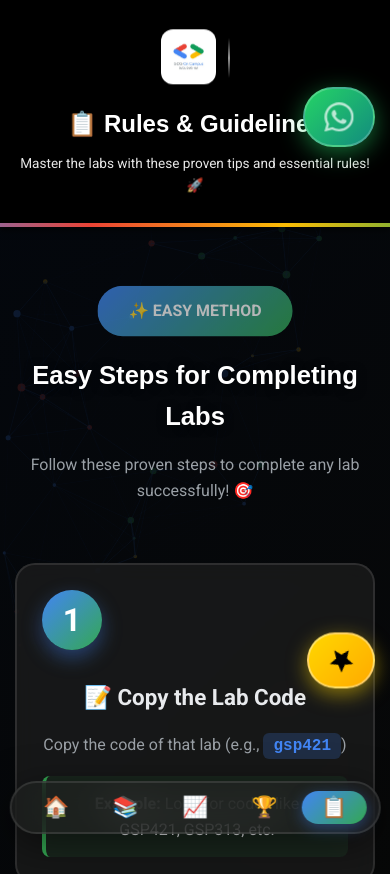
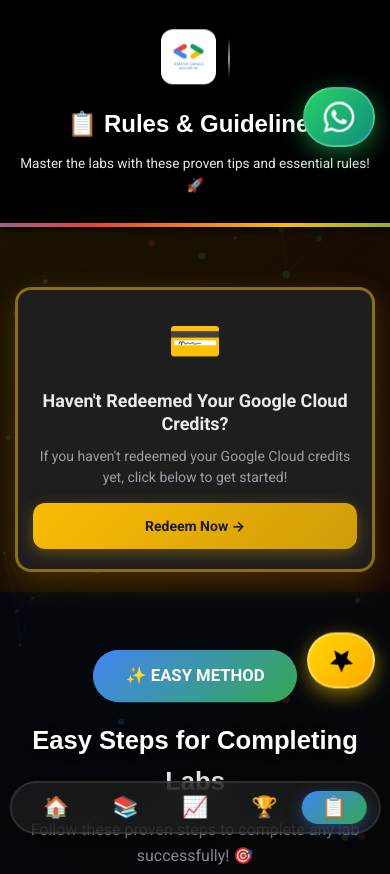
Before and after one commit to VinitSurve/GenAi-Leaderboard-, a website: page pages/rules.html in a window 390 px wide. Shown: the top 874 px of the page. Drawn offline with Linux system fonts and the light colour scheme; a web font is replaced by a local one.

Commit message:
Seventh Update

```diff
--- a/css/responsive.css
+++ b/css/responsive.css
@@ -1054,3 +1054,63 @@
         font-size: 1.5rem;
     }
 }
+
+/* === Credits Banner Responsive Styles === */
+@media screen and (max-width: 768px) {
+    .credits-banner {
+        padding: 70px 0 30px;
+    }
+
+    .credits-alert {
+        flex-direction: column;
+        gap: 20px;
+        padding: 25px 20px;
+        text-align: center;
+    }
+
+    .credits-icon {
+        font-size: 50px;
+    }
+
+    .credits-title {
+        font-size: 20px;
+    }
+
+    .credits-description {
+        font-size: 15px;
+    }
+
+    .credits-btn {
+        width: 100%;
+        padding: 14px 25px;
+        font-size: 15px;
+    }
+}
+
+@media screen and (max-width: 480px) {
+    .credits-banner {
+        padding: 60px 0 20px;
+    }
+
+    .credits-alert {
+        padding: 20px 15px;
+        gap: 15px;
+    }
+
+    .credits-icon {
+        font-size: 40px;
+    }
+
+    .credits-title {
+        font-size: 18px;
+    }
+
+    .credits-description {
+        font-size: 14px;
+    }
+
+    .credits-btn {
+        padding: 12px 20px;
+        font-size: 14px;
+    }
+}
--- a/css/style.css
+++ b/css/style.css
@@ -2733,6 +2733,86 @@
 /* ===================================
    RULES PAGE STYLES
    =================================== */
+/* Credits Redemption Banner */
+.credits-banner {
+    padding: 80px 0 40px;
+    background: linear-gradient(135deg, rgba(251, 188, 4, 0.1), rgba(234, 67, 53, 0.1));
+}
+
+.credits-alert {
+    display: flex;
+    align-items: center;
+    gap: 25px;
+    padding: 30px;
+    background: var(--bg-card);
+    border: 3px solid rgba(251, 188, 4, 0.5);
+    border-radius: 16px;
+    box-shadow: 0 10px 30px rgba(251, 188, 4, 0.2);
+    transition: all 0.3s ease;
+}
+
+.credits-alert:hover {
+    transform: translateY(-5px);
+    box-shadow: 0 15px 40px rgba(251, 188, 4, 0.3);
+    border-color: var(--primary-yellow);
+}
+
+.credits-icon {
+    font-size: 60px;
+    flex-shrink: 0;
+    animation: pulse 2s ease-in-out infinite;
+}
+
+@keyframes pulse {
+    0%, 100% {
+        transform: scale(1);
+    }
+    50% {
+        transform: scale(1.1);
+    }
+}
+
+.credits-content {
+    flex: 1;
+}
+
+.credits-title {
+    font-size: 24px;
+    font-weight: 700;
+    color: var(--text-primary);
+    margin: 0 0 10px 0;
+    line-height: 1.3;
+}
+
+.credits-description {
+    font-size: 16px;
+    color: var(--text-secondary);
+    margin: 0;
+    line-height: 1.5;
+}
+
+.credits-btn {
+    padding: 15px 30px;
+    background: linear-gradient(135deg, var(--primary-yellow), rgba(251, 188, 4, 0.8));
+    color: #1a1a1a;
+    font-size: 16px;
+    font-weight: 700;
+    border: none;
+    border-radius: 12px;
+    cursor: pointer;
+    transition: all 0.3s ease;
+    text-decoration: none;
+    white-space: nowrap;
+    flex-shrink: 0;
+    box-shadow: 0 4px 15px rgba(251, 188, 4, 0.3);
+}
+
+.credits-btn:hover {
+    background: linear-gradient(135deg, rgba(251, 188, 4, 1), var(--primary-yellow));
+    transform: translateX(5px);
+    box-shadow: 0 6px 20px rgba(251, 188, 4, 0.4);
+}
+
 .rules-section {
     padding: 60px 0;
     background: linear-gradient(135deg, rgba(66, 133, 244, 0.05), rgba(251, 188, 4, 0.05));
--- a/pages/rules.html
+++ b/pages/rules.html
@@ -3,10 +3,10 @@
 <head>
     <meta charset="UTF-8">
     <meta name="viewport" content="width=device-width, initial-scale=1.0">
-    <meta name="description" content="Rules & Guidelines - GDG Gen AI Study Jams - Learn how to complete labs successfully">
+    <meta name="description" content="Completion Guide - GDG Gen AI Study Jams - Learn how to complete labs successfully with easy steps, important rules, and pro tips">
     <meta name="theme-color" content="#4285f4">
 
-    <title>Rules & Guidelines - GDG Gen AI Study Jams</title>
+    <title>Completion Guide - GDG Gen AI Study Jams</title>
 
     <!-- Google Fonts -->
     <link rel="preconnect" href="https://fonts.googleapis.com">
@@ -53,6 +53,22 @@
         </svg>
         <span>Rewards</span>
     </a>
+
+    <!-- Credits Redemption Banner -->
+    <section class="credits-banner">
+        <div class="container">
+            <div class="credits-alert">
+                <div class="credits-icon">💳</div>
+                <div class="credits-content">
+                    <h3 class="credits-title">Haven't Redeemed Your Google Cloud Credits?</h3>
+                    <p class="credits-description">If you haven't redeemed your Google Cloud credits yet, click below to get started!</p>
+                </div>
+                <a href="https://docs.google.com/document/d/1e4pKLEfAqCcRl5LmHLaO4f3vKAvDjelm85IUTiaN_no/edit?tab=t.0#heading=h.g7dr31dq0zf5" target="_blank" class="credits-btn">
+                    Redeem Now →
+                </a>
+            </div>
+        </div>
+    </section>
 
     <!-- Easy Steps Section -->
     <section class="rules-section">
@@ -267,7 +283,7 @@
                         <li><a href="../index.html">Home</a></li>
                         <li><a href="../index.html#rewardsSection">Rewards</a></li>
                         <li><a href="syllabus.html">Syllabus</a></li>
-                        <li><a href="swags.html">Swags Winners</a></li>
+                        <li><a href="swags.html">Winners</a></li>
                         <li><a href="leaderboard.html">Leaderboard</a></li>
                         <li><a href="rules.html">Rules & Guidelines</a></li>
                     </ul>
@@ -331,13 +347,13 @@
                 <span class="floating-nav-icon">📈</span>
                 <span class="floating-nav-label">Leaderboard</span>
             </a>
-            <a href="swags.html" class="floating-nav-item" title="Swags">
+            <a href="swags.html" class="floating-nav-item" title="Winners">
                 <span class="floating-nav-icon">🏆</span>
                 <span class="floating-nav-label">Swags</span>
             </a>
-            <a href="rules.html" class="floating-nav-item active" title="Rules">
+            <a href="rules.html" class="floating-nav-item active" title="Completion Guide">
                 <span class="floating-nav-icon">📋</span>
-                <span class="floating-nav-label">Rules</span>
+                <span class="floating-nav-label">Completion Guide</span>
             </a>
         </div>
     </nav>
```
Also changed, not shown: index.html (+5 -5 lines), pages/leaderboard.html (+4 -4 lines), pages/swags.html (+8 -8 lines), pages/syllabus.html (+4 -4 lines).
